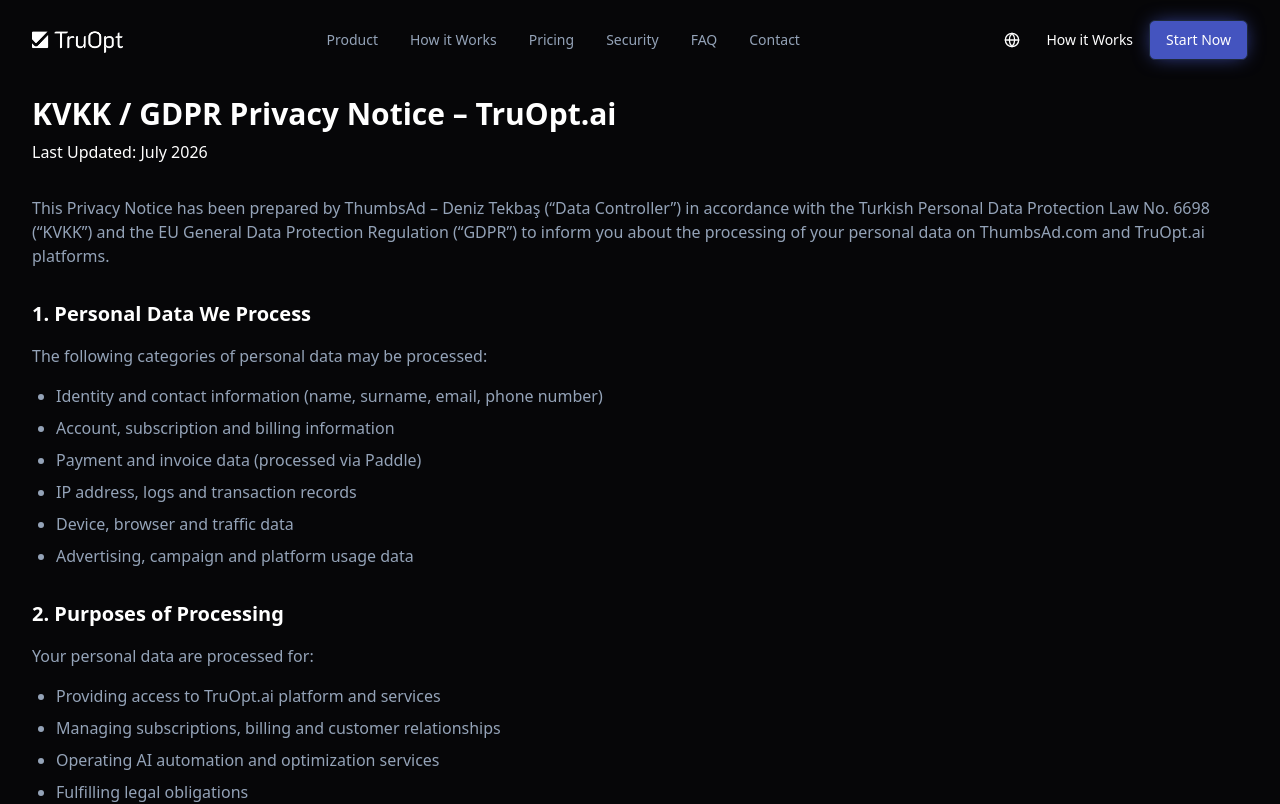
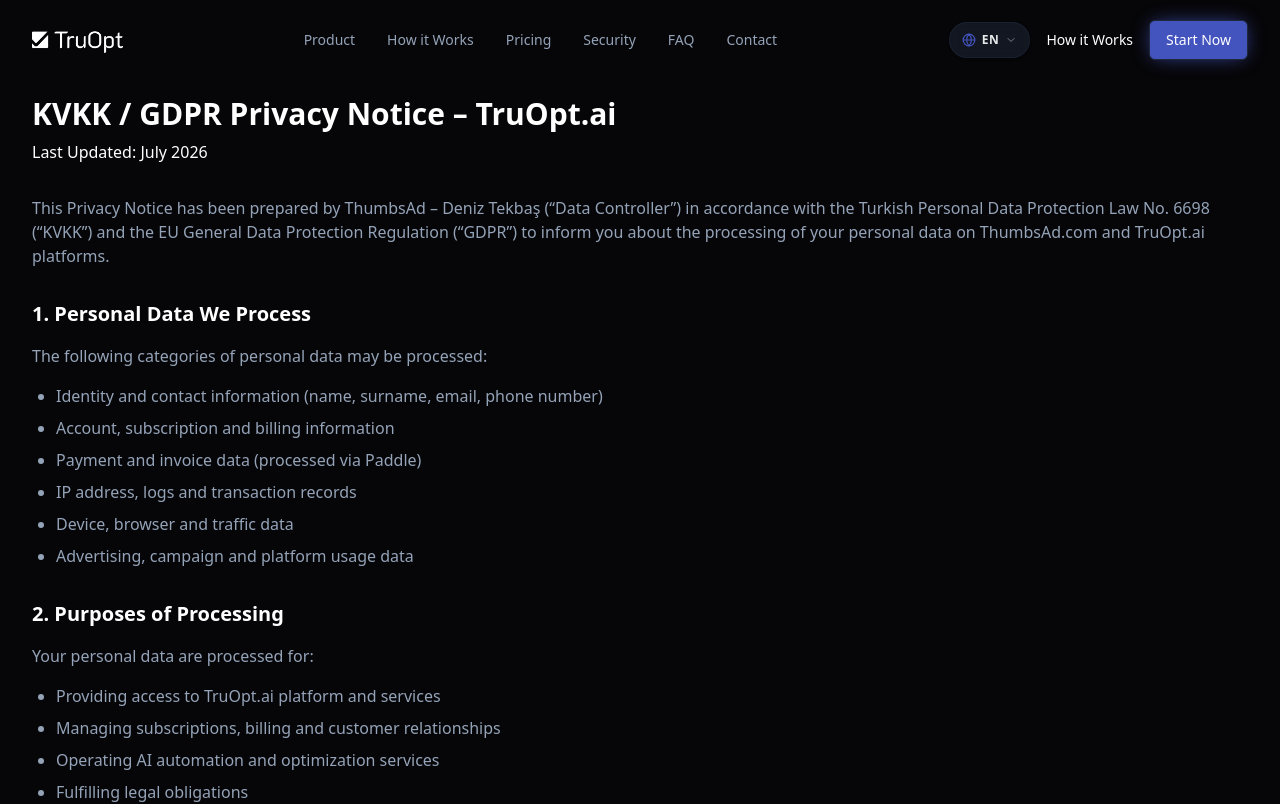
Before and after one commit to tekbasdeniz/truopt-v1-landing, a Next.js app: page /en/kvkk in a window 1280 px wide. Shown: the top 804 px of the page. Built offline with nearby package versions, Linux system fonts and the light colour scheme.

Commit message:
Update language-selector.tsx

```diff
--- a/components/language-selector.tsx
+++ b/components/language-selector.tsx
@@ -1,8 +1,8 @@
 "use client"
 
 import { useLocale } from "next-intl"
-import { useRouter, usePathname } from "@/i18n/navigation" // next-intl'den gelen router
-import { Check, Globe } from "lucide-react"
+import { useRouter, usePathname } from "@/i18n/navigation"
+import { Check, Globe, ChevronDown } from "lucide-react"
 import { Button } from "@/components/ui/button"
 import {
     DropdownMenu,
@@ -33,24 +33,27 @@
         <DropdownMenu>
             <DropdownMenuTrigger asChild>
                 <Button
-                    variant="ghost"
-                    size="icon"
-                    className="w-9 h-9 rounded-full"
+                    variant="outline"
+                    className="h-9 px-3 rounded-full bg-secondary/50 hover:bg-secondary/80 border-border/60 text-foreground/90 hover:text-foreground backdrop-blur-sm transition-all flex items-center space-x-1.5 shadow-sm"
                     disabled={isPending}
                 >
-                    <Globe className="h-4 w-4" />
+                    <Globe className="h-3.5 w-3.5 text-primary shrink-0" />
+                    <span className="text-xs font-semibold uppercase tracking-wider">
+                        {locale}
+                    </span>
+                    <ChevronDown className="h-3 w-3 opacity-50 shrink-0" />
                 </Button>
             </DropdownMenuTrigger>
-            <DropdownMenuContent align="end">
+            <DropdownMenuContent align="end" className="bg-card/95 backdrop-blur-md border-border/80 shadow-xl rounded-xl min-w-[120px]">
                 {languages.map((lang) => (
                     <DropdownMenuItem
                         key={lang.code}
                         onClick={() => handleLanguageChange(lang.code)}
-                        className="cursor-pointer"
+                        className="cursor-pointer text-xs font-medium py-2 focus:bg-primary/10 focus:text-primary rounded-lg my-0.5"
                         disabled={isPending}
                     >
                         <span className="flex-1">{lang.label}</span>
-                        {locale === lang.code && <Check className="ml-2 h-4 w-4" />}
+                        {locale === lang.code && <Check className="ml-2 h-3.5 w-3.5 text-primary" />}
                     </DropdownMenuItem>
                 ))}
             </DropdownMenuContent>
```
